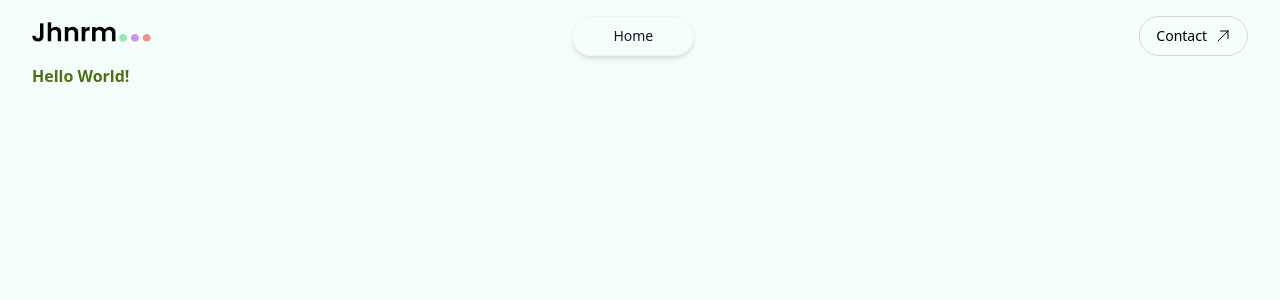
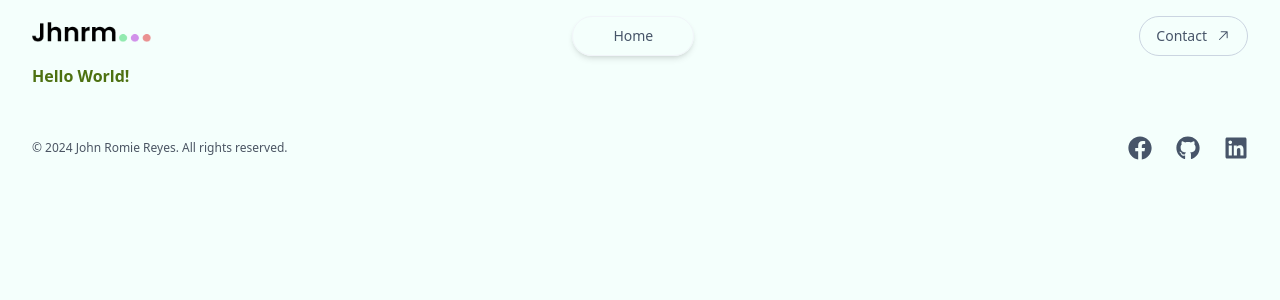
Before and after one commit to jhnrmss/jhnrmssv2.github.io, a React (Vite) app: page / in a window 1280 px wide. Shown: the top 300 px of the page. Built offline with nearby package versions, Linux system fonts and the light colour scheme.

Commit message:
feat: add footer

```diff
--- a/package.json
+++ b/package.json
@@ -10,7 +10,6 @@
     "preview": "vite preview"
   },
   "dependencies": {
-    "@heroicons/react": "^2.1.5",
     "@hookform/resolvers": "^3.9.0",
     "@radix-ui/react-dialog": "^1.1.1",
     "@radix-ui/react-label": "^2.1.0",
@@ -21,6 +20,7 @@
     "react": "^18.3.1",
     "react-dom": "^18.3.1",
     "react-hook-form": "^7.52.1",
+    "react-icons": "^5.2.1",
     "tailwind-merge": "^2.4.0",
     "tailwindcss-animate": "^1.0.7",
     "zod": "^3.23.8"
--- a/src/App.tsx
+++ b/src/App.tsx
@@ -1,4 +1,4 @@
-import AppLayout from "./pages/Layout";
+import AppLayout from "./components/Layout";
 
 function App() {
   return (
--- /dev/null
+++ b/src/assets/icons.ts
@@ -0,0 +1,19 @@
+import { FaFacebook, FaGithub, FaLinkedin } from "react-icons/fa";
+
+export const navigation = [
+  {
+    name: "Facebook",
+    href: "#",
+    icon: FaFacebook,
+  },
+  {
+    name: "GitHub",
+    href: "#",
+    icon: FaGithub,
+  },
+  {
+    name: "Linkedin",
+    href: "#",
+    icon: FaLinkedin,
+  },
+];
--- a/src/components/Button/index.tsx
+++ b/src/components/Button/index.tsx
@@ -8,13 +8,13 @@ const buttonVariants = cva(
   {
     variants: {
       variant: {
-        default: "bg-slate-900 text-primary-white hover:bg-slate-900/90 ",
+        default: "bg-primary text-primary-white hover:bg-primary-900/90 ",
         destructive: "bg-destructive text-slate-50 hover:bg-destructive/90 ",
         outline:
-          "border border-slate-300 bg-primary-white hover:bg-slate-100 hover:text-slate-900",
+          "border text-slate-600 border-slate-300 bg-primary-white hover:bg-slate-100 hover:text-slate-900",
         secondary: "bg-secondary text-secondary hover:bg-secondary/80",
         ghost: "hover:bg-slate-100 hover:text-slate-900",
-        link: "text-slate-900 underline-offset-4 hover:underline",
+        link: "text-primary-900 underline-offset-4 hover:underline",
       },
       size: {
         default: "h-10 px-4 py-2",
--- /dev/null
+++ b/src/components/Footer/index.tsx
@@ -0,0 +1,31 @@
+import { navigation } from "@/assets/icons";
+
+const Footer = () => {
+  return (
+    <>
+      <div className="mx-auto max-w-7xl px-6 py-12 md:flex md:items-center md:justify-between lg:px-8">
+        <div className="flex justify-center space-x-6 md:order-2">
+          {navigation.map((item) => (
+            <a
+              key={item.name}
+              href={item.href}
+              className="text-gray-400 hover:text-gray-500"
+            >
+              <span className="sr-only">{item.name}</span>
+              <item.icon
+                aria-hidden="true"
+                className="h-6 w-6 text-slate-600"
+              />
+            </a>
+          ))}
+        </div>
+        <div className="mt-8 md:order-1 md:mt-0">
+          <p className="text-center text-xs leading-5 text-gray-600">
+            &copy; 2024 John Romie Reyes. All rights reserved.
+          </p>
+        </div>
+      </div>
+    </>
+  );
+};
+export default Footer;
--- a/src/pages/Layout/index.tsx
+++ b/src/components/Layout/index.tsx
@@ -1,4 +1,5 @@
 import NavigationBar from "@/components/NavBar";
+import Footer from "../Footer";
 
 const AppLayout = () => {
   return (
@@ -9,6 +10,9 @@ const AppLayout = () => {
       <main className="container max-w-7xl px-2 sm:px-6 lg:px-8">
         <h1 className="font-bold text-primary">Hello World!</h1>
       </main>
+      <footer>
+        <Footer />
+      </footer>
     </>
   );
 };
--- a/src/components/NavBar/index.tsx
+++ b/src/components/NavBar/index.tsx
@@ -1,8 +1,4 @@
-import {
-  ArrowUpRightIcon,
-  Bars3Icon,
-  XMarkIcon,
-} from "@heroicons/react/24/outline";
+import { GoArrowUpRight } from "react-icons/go";
 import { Button } from "../Button";
 import {
   Sheet,
@@ -11,6 +7,7 @@ import {
   SheetHeader,
   SheetTitle,
 } from "../Sheet";
+import { FaBarsStaggered, FaXmark } from "react-icons/fa6";
 
 const NavigationBar = () => {
   return (
@@ -21,11 +18,11 @@ const NavigationBar = () => {
             {/* Mobile menu button */}
 
             <SheetTrigger className="group relative inline-flex items-center justify-center rounded-md p-2 text-gray-400 hover:bg-slate-100 hover:text-gray-500 focus:outline-none focus:ring-2 focus:ring-inset focus:ring-secondary">
-              <Bars3Icon
+              <FaBarsStaggered
                 aria-hidden="true"
                 className="block h-6 w-6 group-data-[open]:hidden"
               />
-              <XMarkIcon
+              <FaXmark
                 aria-hidden="true"
                 className="hidden h-6 w-6 group-data-[open]:block"
               />
@@ -43,7 +40,7 @@ const NavigationBar = () => {
               <div className="px-10 sm:border sm:flex sm:border-slate-100 sm:shadow-md sm:rounded-full sm:space-x-8 ">
                 <a
                   href="#"
-                  className="inline-flex items-center text-sm font-medium text-gray-900"
+                  className="inline-flex items-center text-sm font-medium text-slate-600"
                 >
                   Home
                 </a>
@@ -52,7 +49,7 @@ const NavigationBar = () => {
             <div className="hidden sm:mt-2 sm:ml-6 sm:flex sm:justify-center sm:items-center sm:space-x-8 ">
               <Button variant={"outline"} className="space-x-2">
                 <p>Contact</p>
-                <ArrowUpRightIcon className="h-4 w-auto" />
+                <GoArrowUpRight className="h-4 w-auto" />
               </Button>
             </div>
             {/* <div className="absolute inset-y-0 right-0 flex items-center pr-2 sm:static sm:inset-auto sm:ml-6 sm:pr-0">
```
Also changed, not shown: 1 other file (tests, documents, lock files or other folders).
